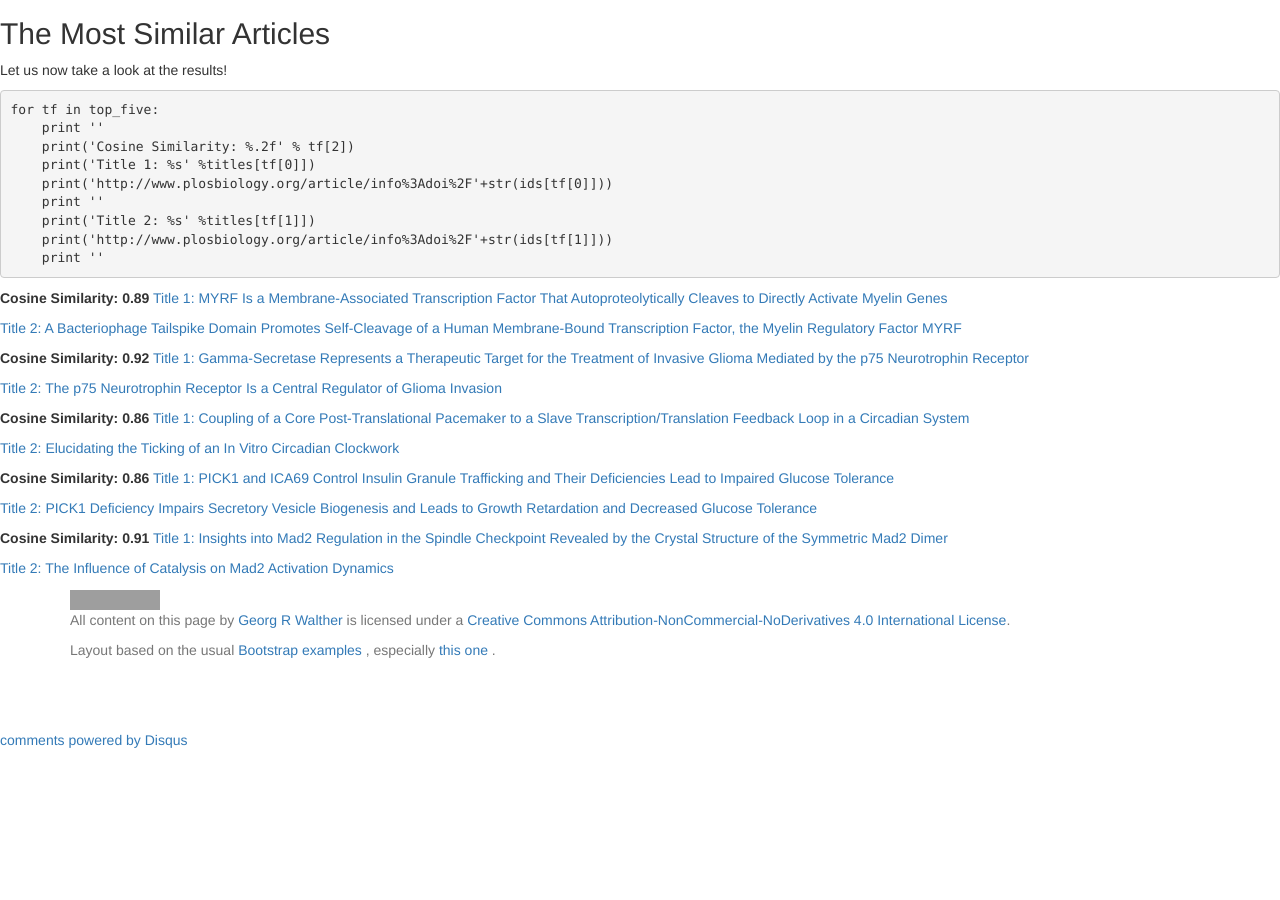
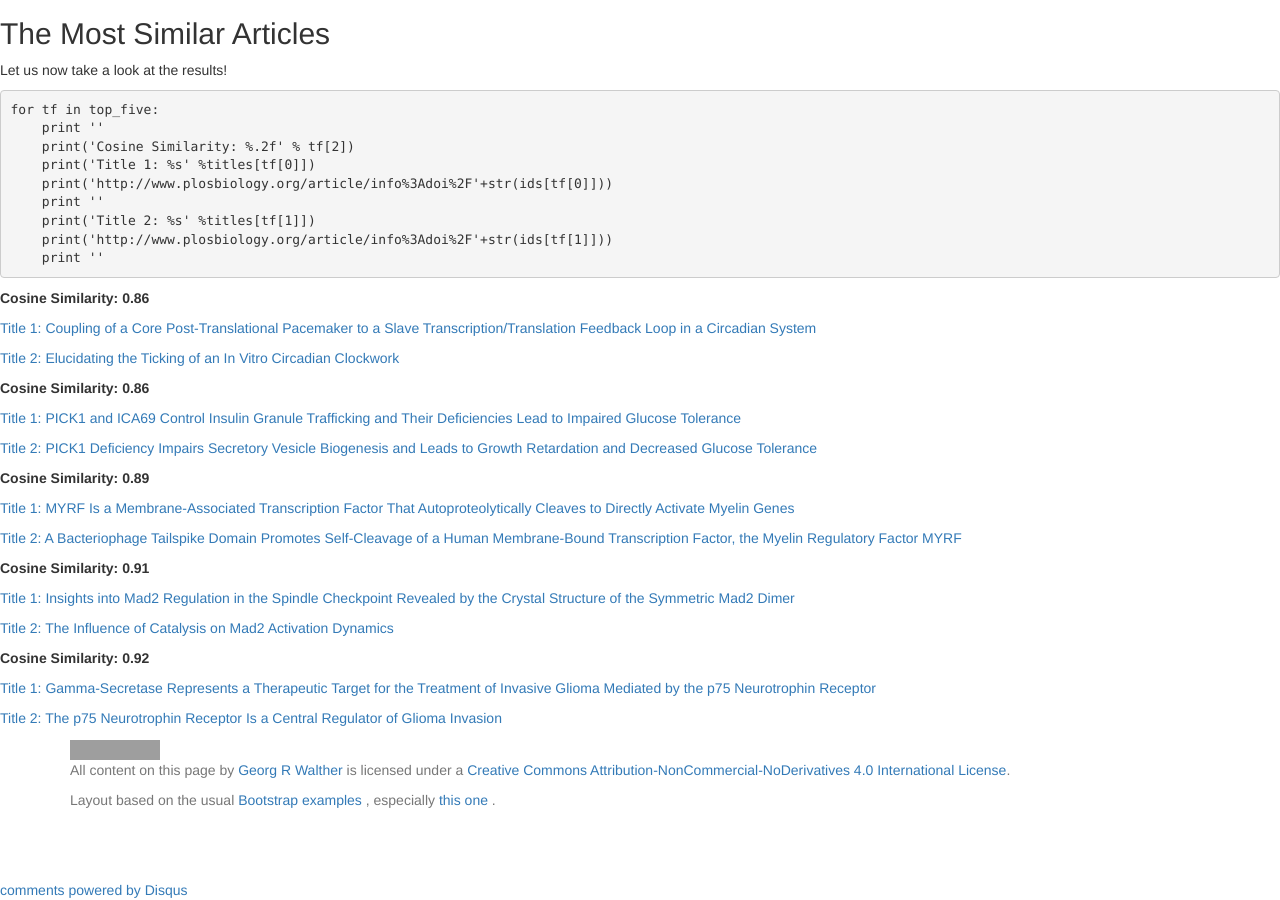
Before and after one commit to waltherg/backup.waltherg.github.io, a Jekyll site: the page built from _posts/2013-12-16-Most_Similar_PLoS_Biology.md, in a window 1280 px wide and 900 px high, scrolled down 1985 px. Built offline with Jekyll 4.4.1, drawn with Linux system fonts in a browser that asks for light colours; nearby versions of some CDN libraries; comment, search, counter and statistics services are not loaded; before the commit the page ends 2735 px from its top, so only the background shows below that; grey boxes are pictures that could not be loaded.

Commit message:
fix newlines

```diff
--- a/_posts/2013-12-16-Most_Similar_PLoS_Biology.md
+++ b/_posts/2013-12-16-Most_Similar_PLoS_Biology.md
@@ -141,31 +141,36 @@ Let us now take a look at the results!
         print ''
 
 
-**Cosine Similarity: 0.89**
-[Title 1: MYRF Is a Membrane-Associated Transcription Factor That Autoproteolytically Cleaves to Directly Activate Myelin Genes](http://www.plosbiology.org/article/info%3Adoi%2F10.1371/journal.pbio.1001625)
+**Cosine Similarity: 0.86**
 
-[Title 2: A Bacteriophage Tailspike Domain Promotes Self-Cleavage of a Human Membrane-Bound Transcription Factor, the Myelin Regulatory Factor MYRF](http://www.plosbiology.org/article/info%3Adoi%2F10.1371/journal.pbio.1001624)
-
-
-**Cosine Similarity: 0.92**
-[Title 1: Gamma-Secretase Represents a Therapeutic Target for the Treatment of Invasive Glioma Mediated by the p75 Neurotrophin Receptor](http://www.plosbiology.org/article/info%3Adoi%2F10.1371/journal.pbio.0060289)
-
-[Title 2: The p75 Neurotrophin Receptor Is a Central Regulator of Glioma Invasion](http://www.plosbiology.org/article/info%3Adoi%2F10.1371/journal.pbio.0050212)
-
-
-**Cosine Similarity: 0.86**
 [Title 1: Coupling of a Core Post-Translational Pacemaker to a Slave Transcription/Translation Feedback Loop in a Circadian System](http://www.plosbiology.org/article/info%3Adoi%2F10.1371/journal.pbio.1000394)
 
 [Title 2: Elucidating the Ticking of an In Vitro Circadian Clockwork](http://www.plosbiology.org/article/info%3Adoi%2F10.1371/journal.pbio.0050093)
 
 
 **Cosine Similarity: 0.86**
+
 [Title 1: PICK1 and ICA69 Control Insulin Granule Trafficking and Their Deficiencies Lead to Impaired Glucose Tolerance](http://www.plosbiology.org/article/info%3Adoi%2F10.1371/journal.pbio.1001541)
 
 [Title 2: PICK1 Deficiency Impairs Secretory Vesicle Biogenesis and Leads to Growth Retardation and Decreased Glucose Tolerance](http://www.plosbiology.org/article/info%3Adoi%2F10.1371/journal.pbio.1001542)
 
 
+**Cosine Similarity: 0.89**
+
+[Title 1: MYRF Is a Membrane-Associated Transcription Factor That Autoproteolytically Cleaves to Directly Activate Myelin Genes](http://www.plosbiology.org/article/info%3Adoi%2F10.1371/journal.pbio.1001625)
+
+[Title 2: A Bacteriophage Tailspike Domain Promotes Self-Cleavage of a Human Membrane-Bound Transcription Factor, the Myelin Regulatory Factor MYRF](http://www.plosbiology.org/article/info%3Adoi%2F10.1371/journal.pbio.1001624)
+
+
 **Cosine Similarity: 0.91**
+
 [Title 1: Insights into Mad2 Regulation in the Spindle Checkpoint Revealed by the Crystal Structure of the Symmetric Mad2 Dimer](http://www.plosbiology.org/article/info%3Adoi%2F10.1371/journal.pbio.0060050)
 
 [Title 2: The Influence of Catalysis on Mad2 Activation Dynamics](http://www.plosbiology.org/article/info%3Adoi%2F10.1371/journal.pbio.1000010)
+
+
+**Cosine Similarity: 0.92**
+
+[Title 1: Gamma-Secretase Represents a Therapeutic Target for the Treatment of Invasive Glioma Mediated by the p75 Neurotrophin Receptor](http://www.plosbiology.org/article/info%3Adoi%2F10.1371/journal.pbio.0060289)
+
+[Title 2: The p75 Neurotrophin Receptor Is a Central Regulator of Glioma Invasion](http://www.plosbiology.org/article/info%3Adoi%2F10.1371/journal.pbio.0050212)
```
